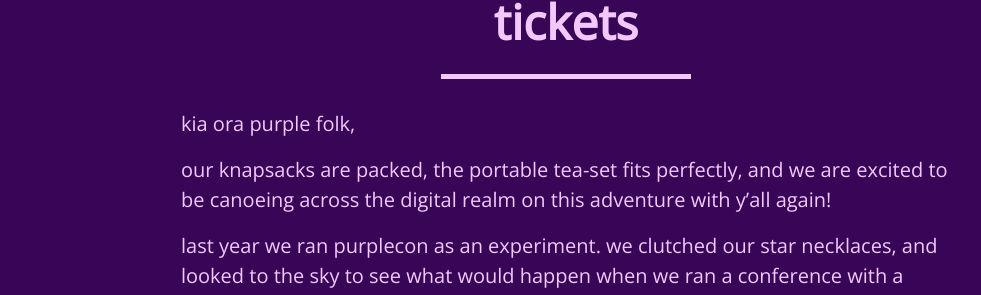
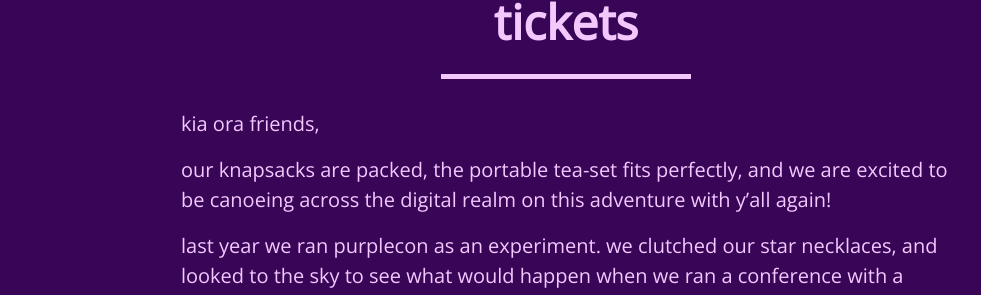
Before and after one commit to purplecon/2019.purplecon.nz, a Jekyll site: the page built from tickets/index.html, in a window 1280 px wide and 900 px high. Shown: the part 154-449 px from the top of the window, without its empty margins (74-1055 px from the left). Built offline with Jekyll 4.4.1, drawn with Linux system fonts in a browser that asks for light colours.

Commit message:
update purple folk to friends

```diff
--- a/tickets/index.html
+++ b/tickets/index.html
@@ -8,7 +8,7 @@
       <h2 class="text-center">Tickets</h2>
       <hr class="star-primary ">
       <p>
-        kia ora purple folk,
+        kia ora friends,
 
         <p>
           our knapsacks are packed, the portable tea-set fits perfectly, and we are excited to be canoeing across the
```
